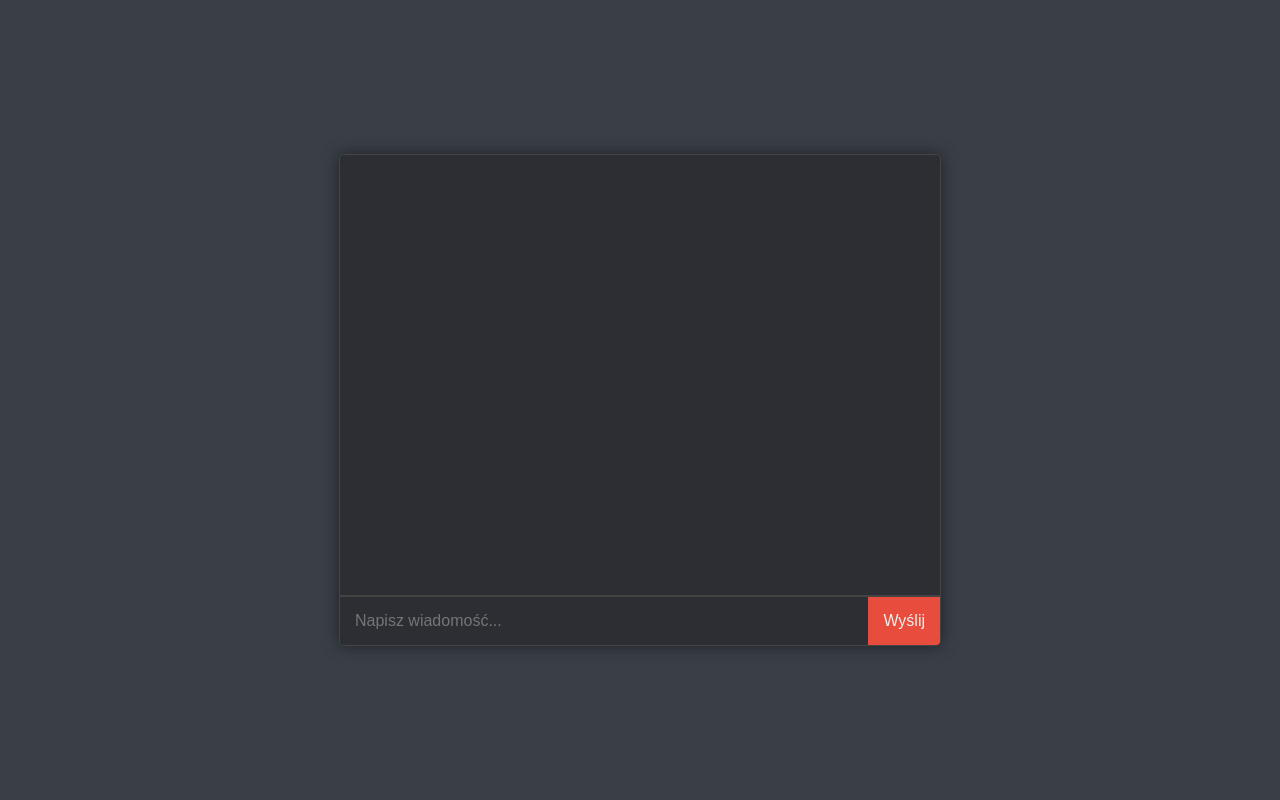
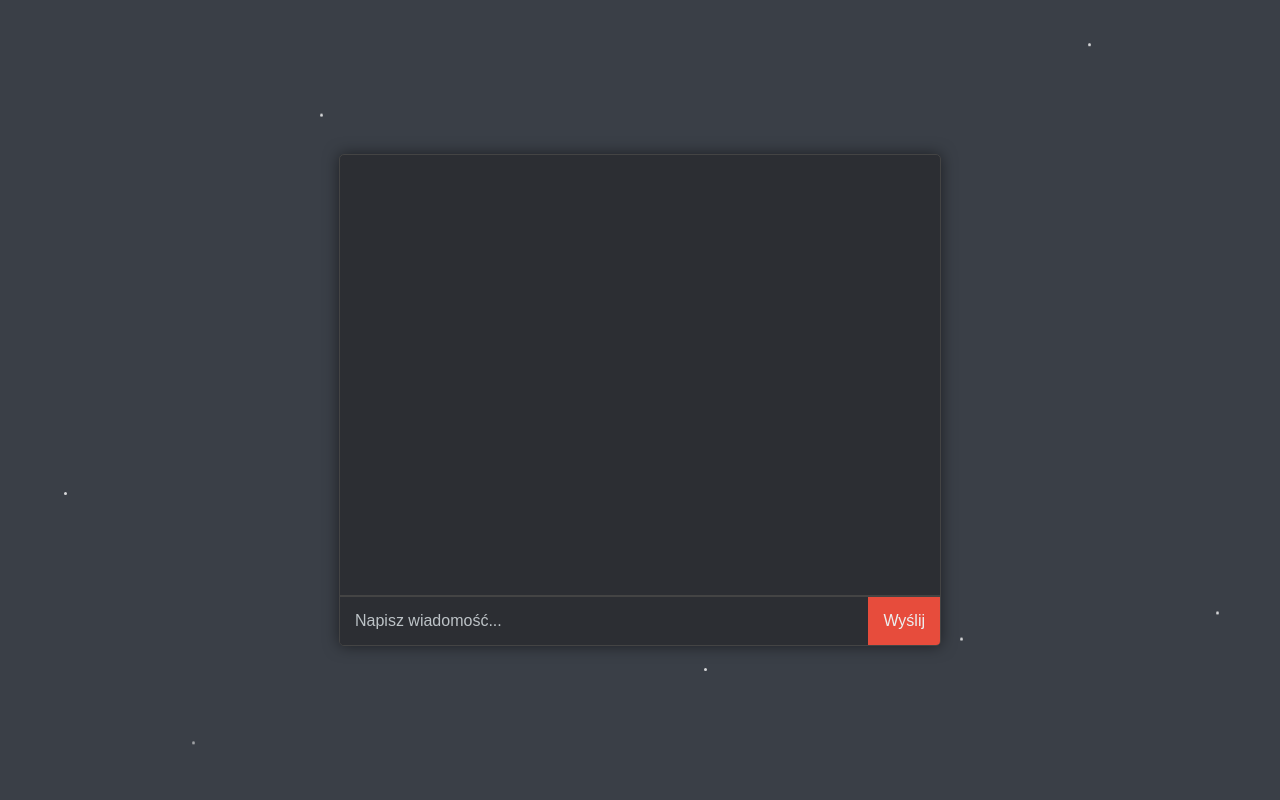
Before and after one commit to Kamil0171/ChatBot, a Flask app: page / in a window 1280 px wide. Run offline with Flask 3, Linux system fonts and the light colour scheme.

Commit message:
Add files via upload

```diff
--- a/static/style.css
+++ b/static/style.css
@@ -10,6 +10,40 @@
     font-family: Arial, sans-serif;
     background-color: #3a3f47;
 }
+.stars {
+    position: fixed;
+    top: 0;
+    left: 0;
+    width: 100%;
+    height: 100%;
+    pointer-events: none;
+    z-index: -1;
+}
+.star {
+    position: absolute;
+    top: -10%;
+    background-color: rgba(255,255,255,0.8);
+    border-radius: 50%;
+    width: 3px;
+    height: 3px;
+    animation: fall linear infinite;
+}
+@keyframes fall {
+    0% { transform: translateY(0); opacity: 0; }
+    10% { opacity: 1; }
+    90% { opacity: 1; }
+    100% { transform: translateY(110vh); opacity: 0; }
+}
+.star:nth-child(1) { left: 5%; animation-duration: 4s; animation-delay: 0s; }
+.star:nth-child(2) { left: 15%; animation-duration: 6s; animation-delay: 1s; }
+.star:nth-child(3) { left: 25%; animation-duration: 5s; animation-delay: 0.5s; }
+.star:nth-child(4) { left: 35%; animation-duration: 7s; animation-delay: 2s; }
+.star:nth-child(5) { left: 45%; animation-duration: 4.5s; animation-delay: 0.2s; }
+.star:nth-child(6) { left: 55%; animation-duration: 6s; animation-delay: 1.5s; }
+.star:nth-child(7) { left: 65%; animation-duration: 5.5s; animation-delay: 0.7s; }
+.star:nth-child(8) { left: 75%; animation-duration: 6.5s; animation-delay: 1.3s; }
+.star:nth-child(9) { left: 85%; animation-duration: 5s; animation-delay: 0.9s; }
+.star:nth-child(10) { left: 95%; animation-duration: 7s; animation-delay: 1.1s; }
 .chat-container {
     width: 600px;
     background-color: #2c2e33;
@@ -54,6 +114,11 @@
 }
 #message-input:focus {
     outline: none;
+    box-shadow: none;
+}
+#message-input::placeholder {
+    color: #bdc3c7;
+    opacity: 1;
 }
 #chat-form button {
     padding: 15px;
--- a/templates/index.html
+++ b/templates/index.html
@@ -6,6 +6,18 @@
     <link rel="stylesheet" href="{{ url_for('static', filename='style.css') }}">
 </head>
 <body>
+    <div class="stars">
+      <div class="star"></div>
+      <div class="star"></div>
+      <div class="star"></div>
+      <div class="star"></div>
+      <div class="star"></div>
+      <div class="star"></div>
+      <div class="star"></div>
+      <div class="star"></div>
+      <div class="star"></div>
+      <div class="star"></div>
+    </div>
     <div class="chat-container">
         <div id="chat-window" class="chat-window"></div>
         <form id="chat-form">
@@ -17,23 +29,25 @@
         const form = document.getElementById('chat-form');
         const messageInput = document.getElementById('message-input');
         const chatWindow = document.getElementById('chat-window');
+        let typingMessageElement = null;
         form.addEventListener('submit', function(event) {
             event.preventDefault();
             const message = messageInput.value.trim();
             if(message === "") return;
             addMessage("Ty", message);
+            addTypingMessage();
             fetch('/chat', {
                 method: 'POST',
-                headers: {
-                    'Content-Type': 'application/json'
-                },
+                headers: { 'Content-Type': 'application/json' },
                 body: JSON.stringify({ message: message })
             })
             .then(response => response.json())
             .then(data => {
+                removeTypingMessage();
                 addMessage("Bot", data.response);
             })
             .catch(error => {
+                removeTypingMessage();
                 console.error('Błąd:', error);
             });
             messageInput.value = '';
@@ -50,6 +64,19 @@
             chatWindow.appendChild(messageElement);
             chatWindow.scrollTop = chatWindow.scrollHeight;
         }
+        function addTypingMessage() {
+            typingMessageElement = document.createElement('div');
+            typingMessageElement.classList.add('message', 'bot-message', 'typing-message');
+            typingMessageElement.innerHTML = `<strong>Bot:</strong> <span class="typing-dots"><span>.</span><span>.</span><span>.</span></span>`;
+            chatWindow.appendChild(typingMessageElement);
+            chatWindow.scrollTop = chatWindow.scrollHeight;
+        }
+        function removeTypingMessage() {
+            if (typingMessageElement) {
+                chatWindow.removeChild(typingMessageElement);
+                typingMessageElement = null;
+            }
+        }
     </script>
 </body>
 </html>
```
Also changed, not shown: other parts of static/style.css (+26 -0 lines).
